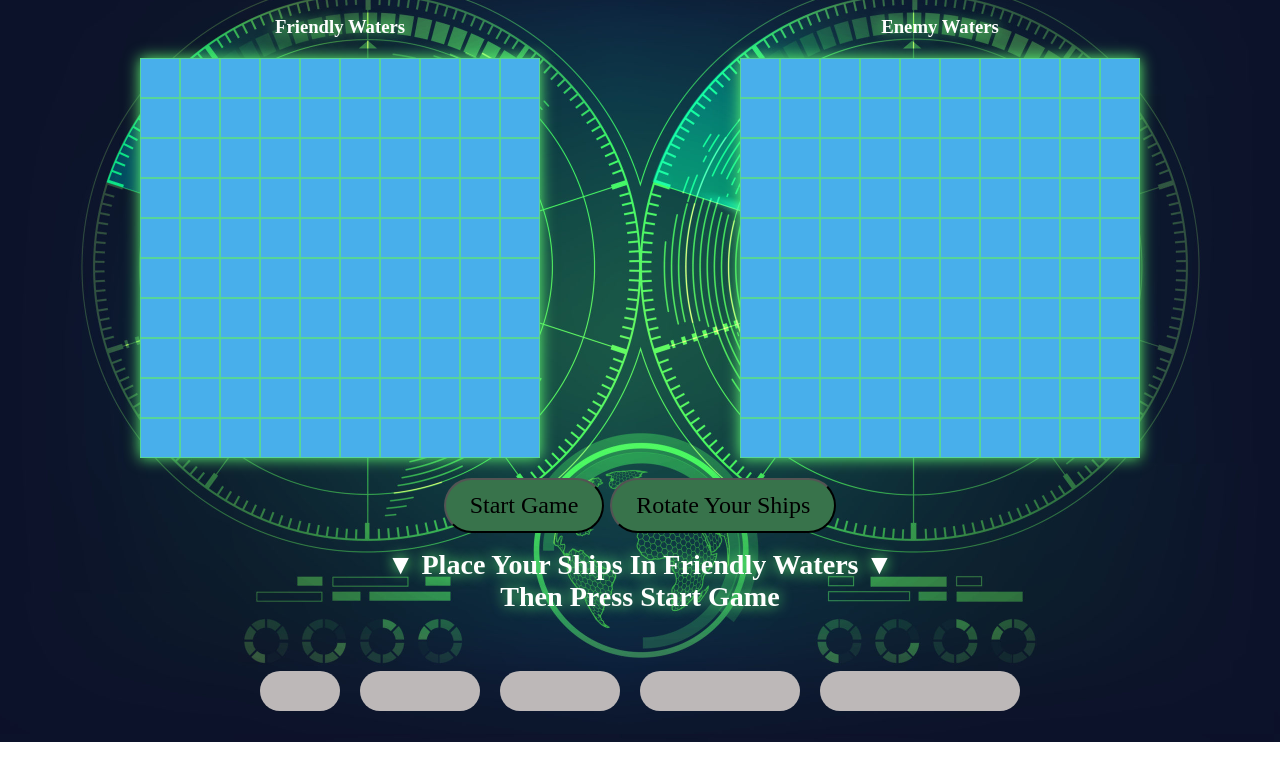
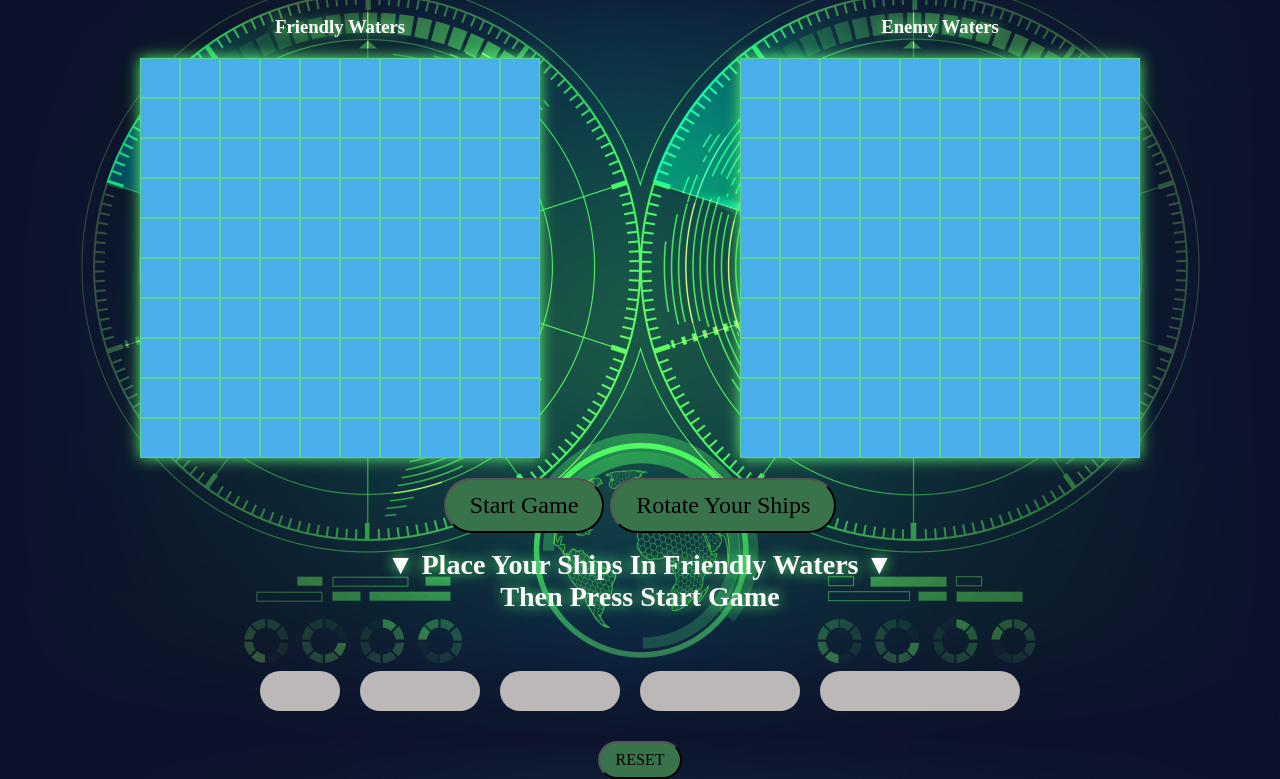
Before and after one commit to markrissmiller/project__1, a plain HTML site: page index.html in a window 1280 px wide. Shown: the part 74-853 px from the top of the page. Before the commit the page ends 816 px from the top, so only its background shows below. Drawn offline with Linux system fonts and the light colour scheme; a web font is replaced by a local one.

Commit message:
reset button added

```diff
--- a/css/main.css
+++ b/css/main.css
@@ -160,6 +160,13 @@ body{
   font-size: 50px;
   letter-spacing: 8px;
   text-shadow: 0px 0px 14px #5ef770;
+}
+
+.reset-button{
+  display: flex;
+  justify-content: center;
+  align-items: flex-end;
+  margin-top: 20px;
 }
 
 /* SHIPS */
--- a/index.html
+++ b/index.html
@@ -43,5 +43,8 @@
             <div class='ship carrier-container' draggable='true'><div id='carrier-0' class='start'></div><div id='carrier-1'></div><div id='carrier-2'></div><div id='carrier-3'></div><div id='carrier-4' class='end'></div></div>
         </div>
     </div>
+    <div class='reset-button'>
+        <button id='reset' class='btn'>RESET</button>
+    </div>
 </body>
 </html>
--- a/js/script.js
+++ b/js/script.js
@@ -18,6 +18,7 @@ const rotateButton = document.getElementById('rotate');
 const turnDisplay = document.getElementById('whose-turn');
 const infoDisplay = document.getElementById('info');
 const setUpButtons = document.getElementById('setup-buttons');
+const resetButton = document.getElementById('reset');
 
 //PLAYER ARRAYS
 const userSquares = [];
@@ -357,3 +358,7 @@ function playGame() {
 }
 
 startButton.addEventListener('click', playGame);
+
+//reset
+
+resetButton.addEventListener('click', () => location.reload());
```
Also changed, not shown: 1 other file.
